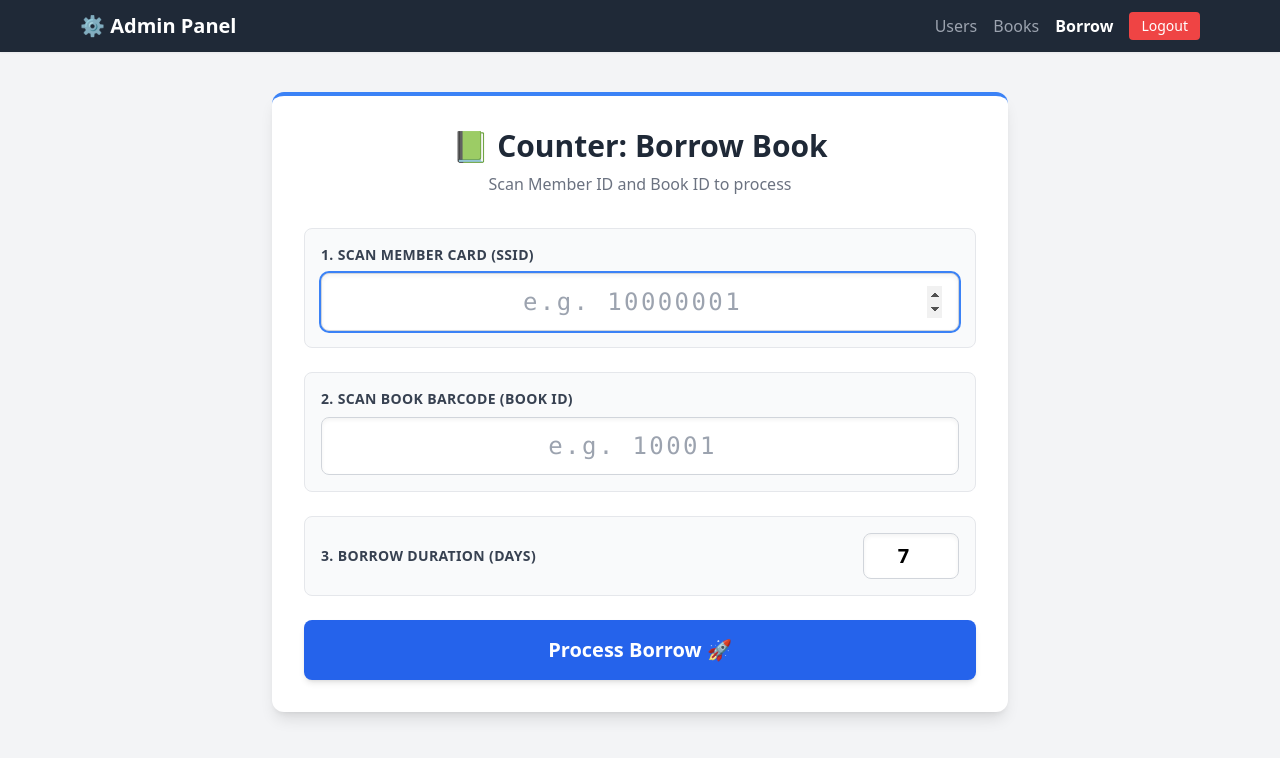
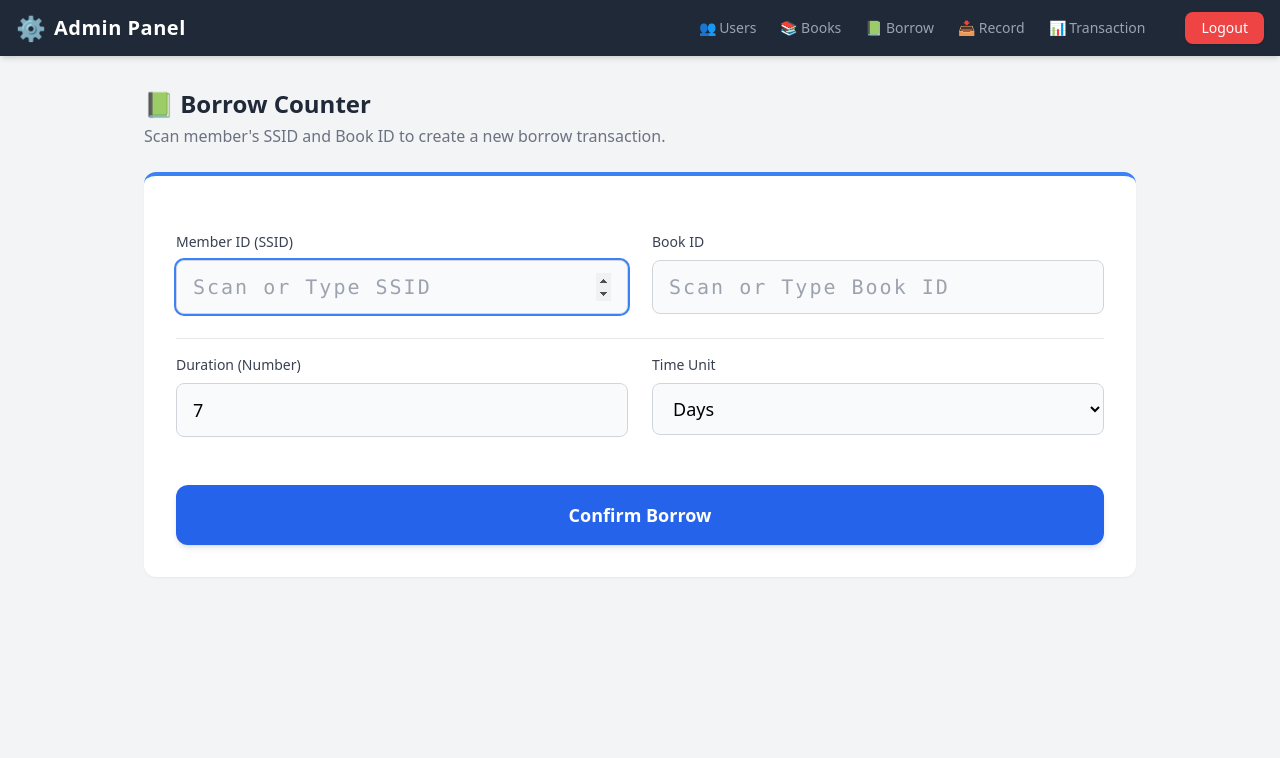
Before and after one commit to VelogaWhite/smart_library_project, a Django app: template library_app/templates/library_app/borrow/create_tx.html in a window 1280 px wide. Shown: the top 758 px of the page. Run offline with Django 3.2, Linux system fonts and the light colour scheme; the template is opened without the code that fills it, so the values that code supplies are empty; some libraries are stand-ins or nearby versions.

Commit message:
feat: implement unified base_admin template and navigation bar

```diff
--- a/core_config/urls.py
+++ b/core_config/urls.py
@@ -29,4 +29,7 @@ urlpatterns = [
     # --- Module 5: Return Processing ---
     path('record/', views.return_counter, name='return_counter'),
     path('record/<int:tx_id>/process/', views.process_return, name='process_return'),
+
+    # --- Module 6: Transaction History ---
+    path('transaction/', views.transaction_history, name='transaction_history'),
 ]
--- /dev/null
+++ b/library_app/templates/library_app/base_admin.html
@@ -0,0 +1,40 @@
+<!DOCTYPE html>
+<html lang="en">
+<head>
+    <meta charset="UTF-8">
+    <meta name="viewport" content="width=device-width, initial-scale=1.0">
+    <title>{% block title %}Admin Panel{% endblock %}</title>
+    <script src="https://cdn.tailwindcss.com"></script>
+</head>
+<body class="bg-gray-100 min-h-screen">
+
+    <nav class="bg-gray-800 text-white shadow-md sticky top-0 z-50">
+        <div class="max-w-7xl mx-auto px-4 py-3 flex justify-between items-center">
+            <div class="flex items-center gap-2">
+                <span class="text-2xl">⚙️</span>
+                <span class="font-bold text-xl tracking-wide">Admin Panel</span>
+            </div>
+
+            <div class="hidden md:flex gap-6 items-center font-medium text-sm">
+                <a href="{% url 'manage_users' %}" class="{% if request.resolver_match.url_name == 'manage_users' %}text-white border-b-2 border-blue-400 pb-1{% else %}text-gray-400 hover:text-white transition{% endif %}">👥 Users</a>
+
+                <a href="{% url 'manage_books' %}" class="{% if request.resolver_match.url_name == 'manage_books' %}text-white border-b-2 border-blue-400 pb-1{% else %}text-gray-400 hover:text-white transition{% endif %}">📚 Books</a>
+
+                <a href="{% url 'borrow_counter' %}" class="{% if request.resolver_match.url_name == 'borrow_counter' %}text-white border-b-2 border-blue-400 pb-1{% else %}text-gray-400 hover:text-white transition{% endif %}">📗 Borrow</a>
+
+                <a href="{% url 'return_counter' %}" class="{% if request.resolver_match.url_name == 'return_counter' %}text-white border-b-2 border-blue-400 pb-1{% else %}text-gray-400 hover:text-white transition{% endif %}">📥 Record</a>
+
+                <a href="{% url 'transaction_history' %}" class="{% if request.resolver_match.url_name == 'transaction_history' %}text-white border-b-2 border-blue-400 pb-1{% else %}text-gray-400 hover:text-white transition{% endif %}">📊 Transaction</a>
+
+                <a href="{% url 'index' %}" class="bg-red-500 hover:bg-red-600 px-4 py-1.5 rounded-lg shadow transition ml-4">Logout</a>
+            </div>
+        </div>
+    </nav>
+
+    <main class="w-full">
+        {% block content %}
+        {% endblock %}
+    </main>
+
+</body>
+</html>
--- a/library_app/templates/library_app/borrow/create_tx.html
+++ b/library_app/templates/library_app/borrow/create_tx.html
@@ -1,69 +1,65 @@
-<!DOCTYPE html>
-<html lang="en">
-<head>
-    <meta charset="UTF-8">
-    <title>Borrow Counter</title>
-    <script src="https://cdn.tailwindcss.com"></script>
-</head>
-<body class="bg-gray-100 min-h-screen">
+{% extends 'library_app/base_admin.html' %}
 
-    <nav class="bg-gray-800 text-white shadow-sm">
-        <div class="max-w-6xl mx-auto px-4 py-3 flex justify-between items-center">
-            <div class="font-bold text-xl">⚙️ Admin Panel</div>
-            <div class="flex gap-4 items-center">
-                <a href="{% url 'manage_users' %}" class="text-gray-400 hover:text-white transition">Users</a>
-                <a href="{% url 'manage_books' %}" class="text-gray-400 hover:text-white transition">Books</a>
-                <a href="{% url 'borrow_counter' %}" class="text-white font-semibold">Borrow</a>
-                <a href="{% url 'index' %}" class="bg-red-500 hover:bg-red-600 px-3 py-1 rounded text-sm transition">Logout</a>
-            </div>
-        </div>
-    </nav>
+{% block title %}Borrow Counter{% endblock %}
 
-    <div class="max-w-3xl mx-auto px-4 py-10">
-
-        <div class="bg-white p-8 rounded-xl shadow-lg border-t-4 border-blue-500">
-            <div class="text-center mb-8">
-                <h2 class="text-3xl font-bold text-gray-800">📗 Counter: Borrow Book</h2>
-                <p class="text-gray-500 mt-2">Scan Member ID and Book ID to process</p>
+{% block content %}
+<div class="max-w-5xl mx-auto px-4 py-8">
+    <div class="mb-6">
+        <h2 class="text-2xl font-bold text-gray-800">📗 Borrow Counter</h2>
+        <p class="text-gray-500 mt-1">Scan member's SSID and Book ID to create a new borrow transaction.</p>
     </div>
 
     {% if messages %}
         {% for message in messages %}
-                    <div class="{% if '❌' in message.tags or '⚠️' in message.tags or 'error' in message.tags %}bg-red-100 border-red-400 text-red-700{% else %}bg-green-100 border-green-400 text-green-700{% endif %} border px-4 py-3 rounded relative mb-6 text-center text-lg font-medium shadow-sm">
+            <div class="{% if '⚠️' in message.tags or 'error' in message.tags %}bg-red-100 border-red-400 text-red-700{% else %}bg-green-100 border-green-400 text-green-700{% endif %} border px-4 py-3 rounded relative mb-6 shadow-sm font-medium">
                 {{ message }}
             </div>
         {% endfor %}
     {% endif %}
 
+    <div class="bg-white p-8 rounded-xl shadow-sm border-t-4 border-blue-500">
         <form method="post" action="{% url 'borrow_counter' %}" class="space-y-6">
             {% csrf_token %}
 
-                <div class="bg-gray-50 p-4 rounded-lg border border-gray-200">
-                    <label for="ssid" class="block text-sm font-bold text-gray-700 mb-2 uppercase tracking-wide">1. Scan Member Card (SSID)</label>
-                    <input type="number" id="ssid" name="ssid" required autofocus
-                        class="w-full px-4 py-3 border border-gray-300 rounded-lg focus:ring-2 focus:ring-blue-500 outline-none text-2xl font-mono text-center tracking-widest bg-white shadow-inner"
-                        placeholder="e.g. 10000001">
+            <div class="grid grid-cols-1 md:grid-cols-2 gap-6">
+                <div>
+                    <label class="block text-sm font-medium text-gray-700 mb-2">Member ID (SSID)</label>
+                    <input type="number" name="ssid" required autofocus
+                        class="w-full px-4 py-3 border border-gray-300 rounded-lg focus:ring-2 focus:ring-blue-500 outline-none font-mono text-xl tracking-widest bg-gray-50"
+                        placeholder="Scan or Type SSID">
                 </div>
 
-                <div class="bg-gray-50 p-4 rounded-lg border border-gray-200">
-                    <label for="book_id" class="block text-sm font-bold text-gray-700 mb-2 uppercase tracking-wide">2. Scan Book Barcode (Book ID)</label>
-                    <input type="number" id="book_id" name="book_id" required
-                        class="w-full px-4 py-3 border border-gray-300 rounded-lg focus:ring-2 focus:ring-blue-500 outline-none text-2xl font-mono text-center tracking-widest bg-white shadow-inner"
-                        placeholder="e.g. 10001">
+                <div>
+                    <label class="block text-sm font-medium text-gray-700 mb-2">Book ID</label>
+                    <input type="number" name="book_id" required
+                        class="w-full px-4 py-3 border border-gray-300 rounded-lg focus:ring-2 focus:ring-blue-500 outline-none font-mono text-xl tracking-widest bg-gray-50"
+                        placeholder="Scan or Type Book ID">
+                </div>
             </div>
 
-                <div class="bg-gray-50 p-4 rounded-lg border border-gray-200 flex items-center justify-between">
-                    <label for="duration" class="text-sm font-bold text-gray-700 uppercase tracking-wide">3. Borrow Duration (Days)</label>
-                    <input type="number" id="duration" name="duration" required value="7" min="1" max="30"
-                        class="w-24 px-4 py-2 border border-gray-300 rounded-lg focus:ring-2 focus:ring-blue-500 outline-none text-xl font-bold text-center bg-white shadow-inner">
+            <div class="grid grid-cols-1 md:grid-cols-2 gap-6 pt-4 border-t">
+                <div>
+                    <label class="block text-sm font-medium text-gray-700 mb-2">Duration (Number)</label>
+                    <input type="number" name="duration" value="7" min="1" required
+                        class="w-full px-4 py-3 border border-gray-300 rounded-lg focus:ring-2 focus:ring-blue-500 outline-none text-lg bg-gray-50">
                 </div>
 
-                <button type="submit" class="w-full bg-blue-600 hover:bg-blue-700 text-white font-bold py-4 rounded-lg text-xl shadow-md transition duration-200 mt-4">
-                    Process Borrow 🚀
+                <div>
+                    <label class="block text-sm font-medium text-gray-700 mb-2">Time Unit</label>
+                    <select name="unit" class="w-full px-4 py-3 border border-gray-300 rounded-lg focus:ring-2 focus:ring-blue-500 outline-none text-lg bg-gray-50">
+                        <option value="days" selected>Days</option>
+                        <option value="weeks">Weeks</option>
+                        <option value="months">Months</option>
+                    </select>
+                </div>
+            </div>
+
+            <div class="pt-6">
+                <button type="submit" class="w-full bg-blue-600 hover:bg-blue-700 text-white font-bold text-lg py-4 rounded-xl shadow-md transition">
+                    Confirm Borrow
                 </button>
+            </div>
         </form>
     </div>
 </div>
-
-</body>
-</html>
+{% endblock %}
```
Also changed, not shown: library_app/templates/library_app/borrow/record.html (+5 -24 lines), library_app/templates/library_app/manage/book_form.html (+22 -19 lines), library_app/templates/library_app/manage/book_list.html (+18 -45 lines), library_app/templates/library_app/transaction/list.html (added, +84 -0 lines), library_app/templates/library_app/users/form.html (+14 -19 lines), library_app/templates/library_app/users/list.html (+5 -20 lines), library_app/views.py (+32 -0 lines). Lines whose indentation alone changed are shown as unchanged.
